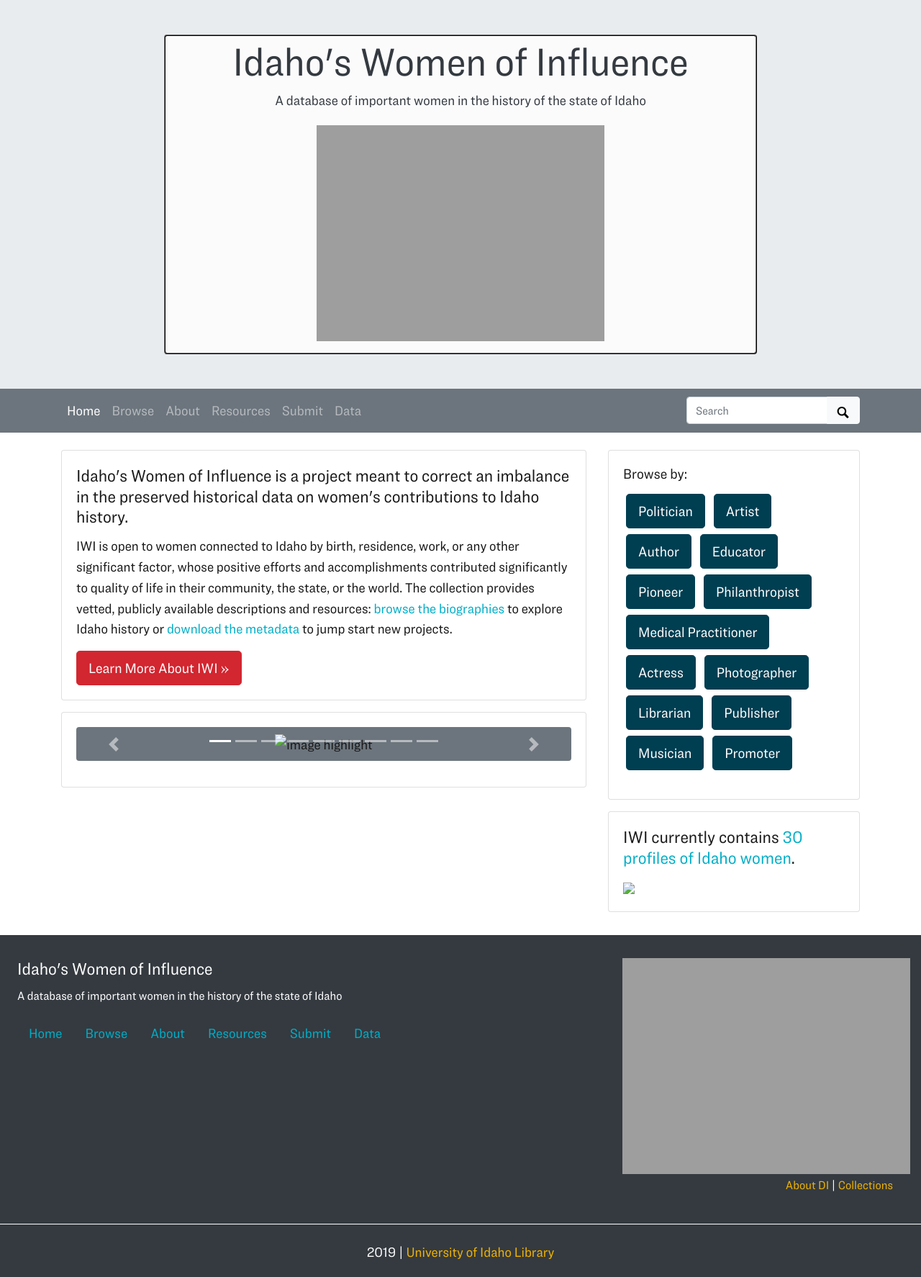
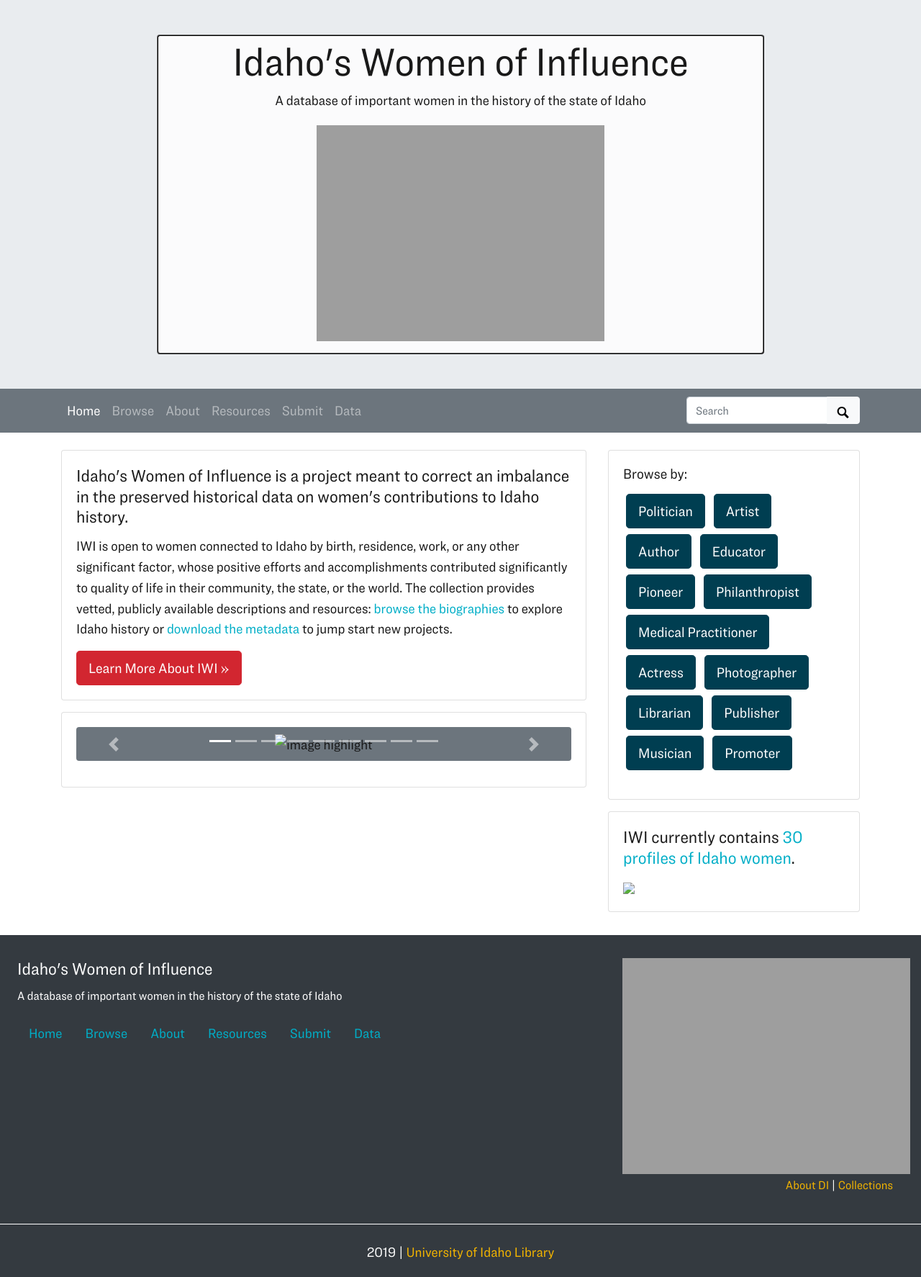
Before and after one commit to uidaholib/iwi_source, a Jekyll site: the page built from index.html, in a window 1280 px wide. Shown: the whole page at 72% size. Built offline with Jekyll 4.4.1, drawn with Linux system fonts in a browser that asks for light colours; nearby versions of some CDN libraries; library files that are not in the unit come from our copies.

Commit message:
clean up banner

```diff
--- a/_includes/collection-banner.html
+++ b/_includes/collection-banner.html
@@ -16,17 +16,17 @@
     border-style: ridge;
 }
 </style>
-<div id="home-banner" class="jumbotron feature text-white p-0 mb-0 rounded-0">
-
-    <div id="home-title-box" class="col-md-8 mx-auto display-block text-center">
-        <div class="card text-dark title-card">
-            <h1 class="display-4">{{ site.title }}</h1>
-            <p>{{ site.tagline }}</p>
-            <a id="digleft" title="University of Idaho Library Digital Initiatives" class="p-1 pb-3" href="https://www.lib.uidaho.edu/digital">
-            <img id="digleft" src="https://www.lib.uidaho.edu/digital/justdi_logo_sm.png" alt="digital initiatives logo" ></a>
+<div id="home-banner" class="jumbotron p-0 mb-0 rounded-0">
+    <div class="row">
+        <div id="home-title-box" class="col-md-8 mx-auto display-block text-center">
+            <div class="card title-card">
+                <h1 class="display-4">{{ site.title }}</h1>
+                <p>{{ site.tagline }}</p>
+                <a title="University of Idaho Library Digital Initiatives" class="p-1 pb-3" href="https://www.lib.uidaho.edu/digital">
+                <img src="https://www.lib.uidaho.edu/digital/justdi_logo_sm.png" alt="digital initiatives logo" ></a>
+            </div>
         </div>
     </div>
-
 </div>
 {%- else -%}
 <div class="container">
```
